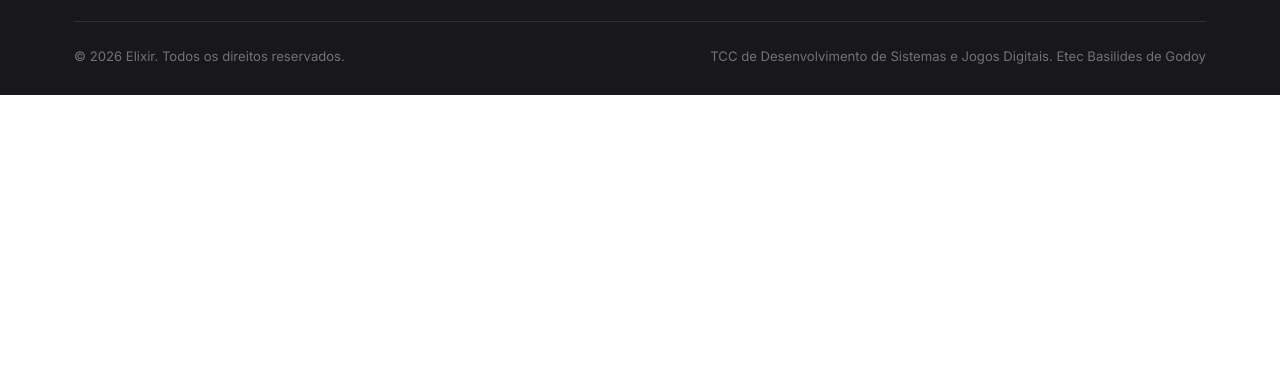
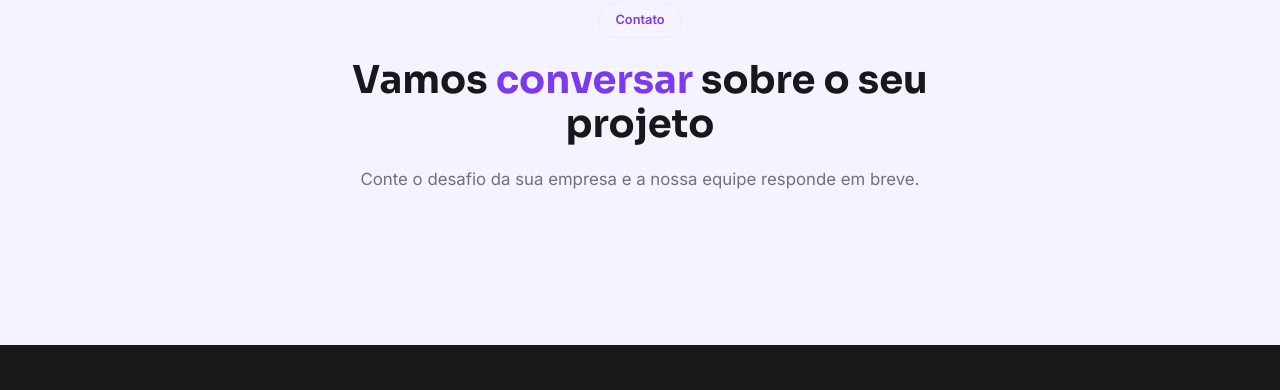
Before and after one commit to ECODRIVEBG/ELIXIR, a plain HTML site: page index.html in a window 1280 px wide. Shown: the part 2775-3165 px from the top of the page. Before the commit the page ends 2870 px from the top, so only its background shows below. Drawn offline with Linux system fonts and the light colour scheme.

Commit message:
colocando o cabeçalho da seção Contato

```diff
--- a/index.html
+++ b/index.html
@@ -157,6 +157,16 @@
         </div>
     </section>
 
+    <section class="section section-alt" id="contato">
+        <div class="container">
+            <p class="eyebrow center">Contato</p>
+            <h2 class="section-title center">Vamos <span class="highlight">conversar</span> sobre o seu projeto</h2>
+            <p class="section-subtitle center">
+            Conte o desafio da sua empresa e a nossa equipe responde em breve.
+            </p>
+        </div>
+    </section>
+
 </main>
 
 <footer class="site-footer">
```
